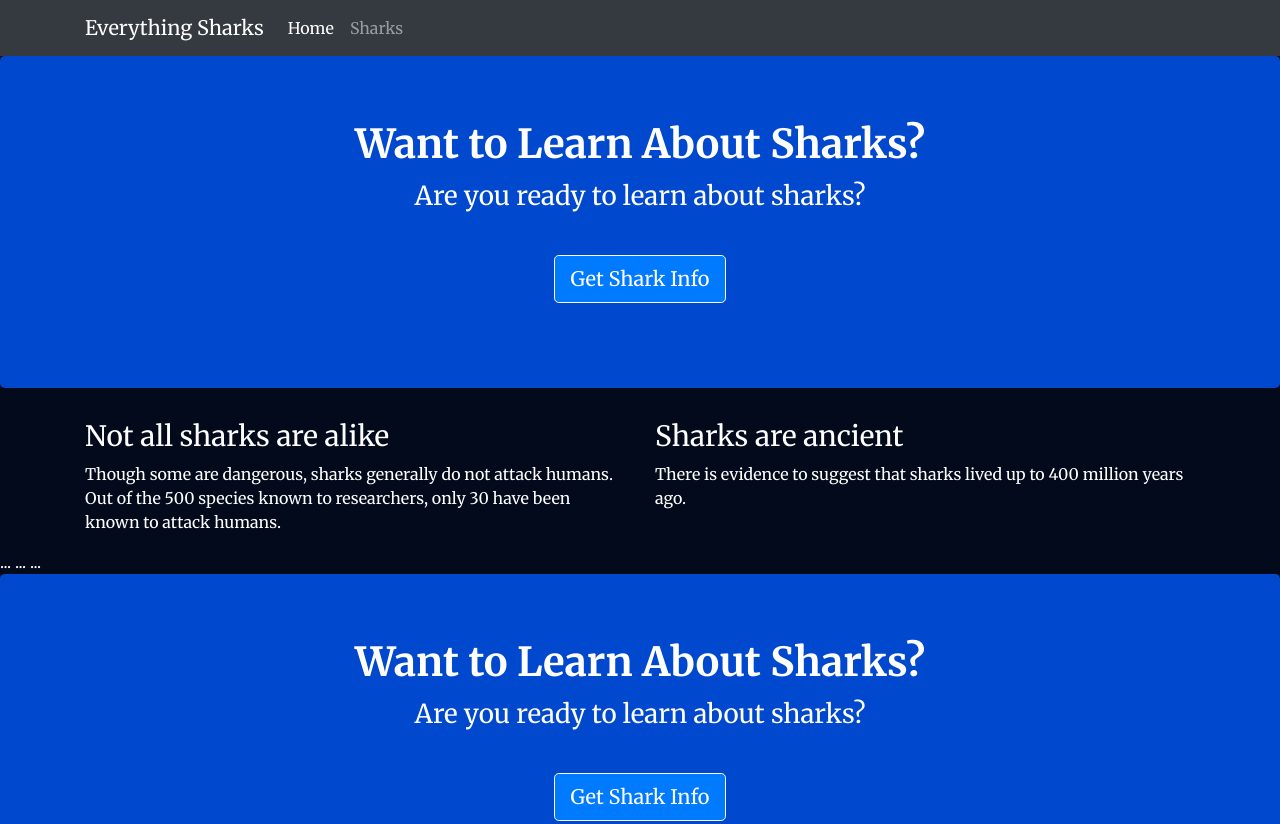
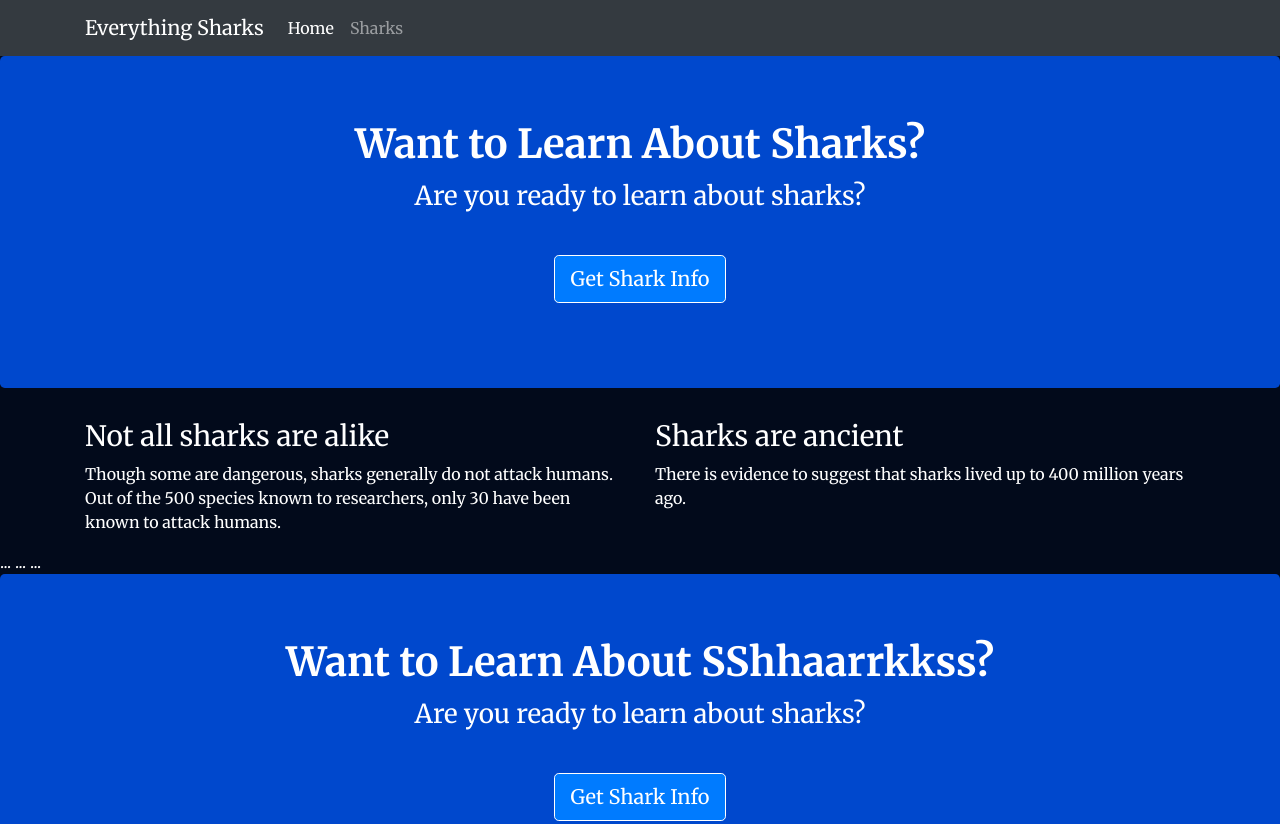
Before and after one commit to sudharshan003/shark_node, a website: page views/index.html in a window 1280 px wide. Shown: the top 824 px of the page. Drawn offline with nearby package versions, Linux system fonts and the light colour scheme.

Commit message:
Update index.html

```diff
--- a/views/index.html
+++ b/views/index.html
@@ -67,7 +67,7 @@
 ...
 <div class="jumbotron">
    <div class="container">
-      <h1>Want to Learn About Sharks?</h1>
+      <h1>Want to Learn About SShhaarrkkss?</h1>
       <p>Are you ready to learn about sharks?</p>
       <br>
       <p><a class="btn btn-primary btn-lg" href="/sharks" role="button">Get Shark Info</a>
```
